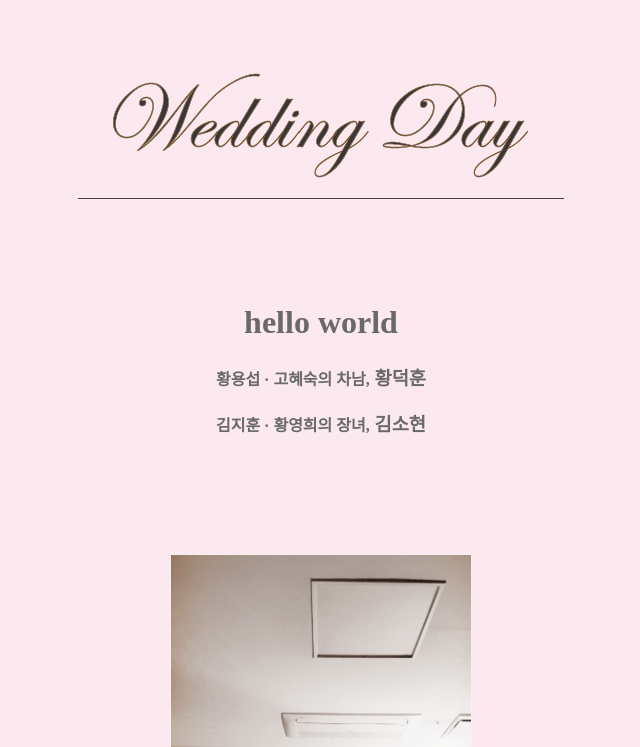
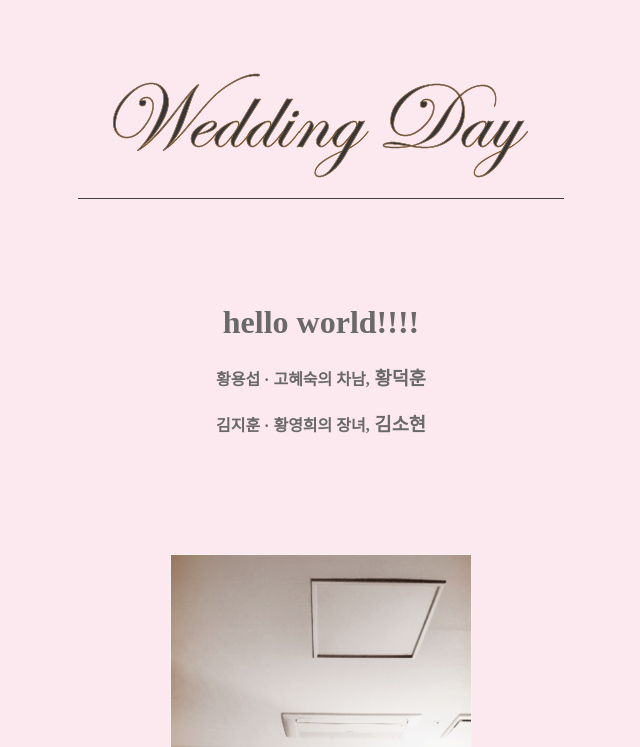
Before and after one commit to thekuhn37/wedding_invitation, a plain HTML site: page index.html in a window 1280 px wide. Shown: the top 747 px of the page, without its empty margins (319-959 px from the left). Drawn offline with Linux system fonts and the light colour scheme.

Commit message:
Second change

```diff
--- a/index.html
+++ b/index.html
@@ -13,7 +13,7 @@
     <img id="title" src="./img/title.png" alt="title">
 
     <div id="names">
-        <h1>hello world</h1>
+        <h1>hello world!!!!</h1>
         <h3>
             <div style="font-size: 16px ; display: inline-block;">황용섭 · 고혜숙의 차남,</div> 황덕훈
         </h3>
```
